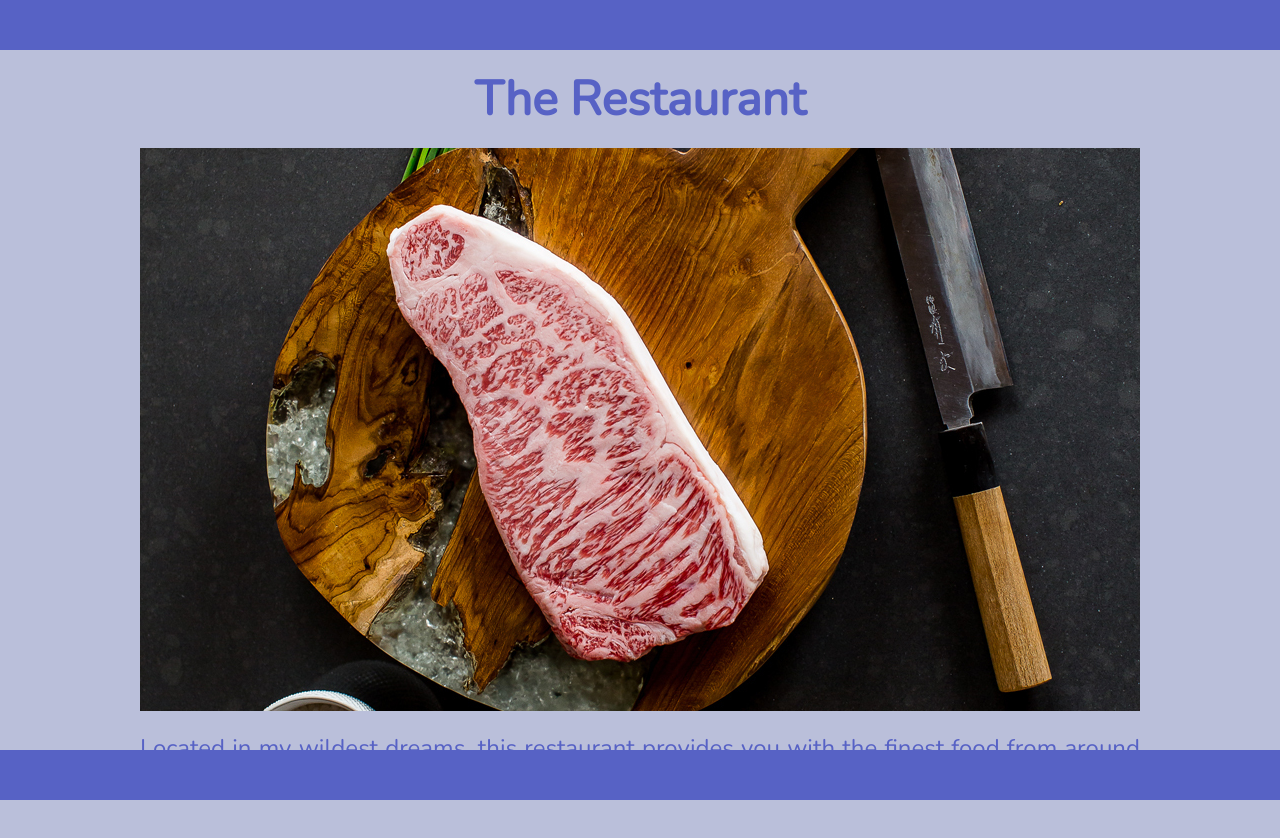
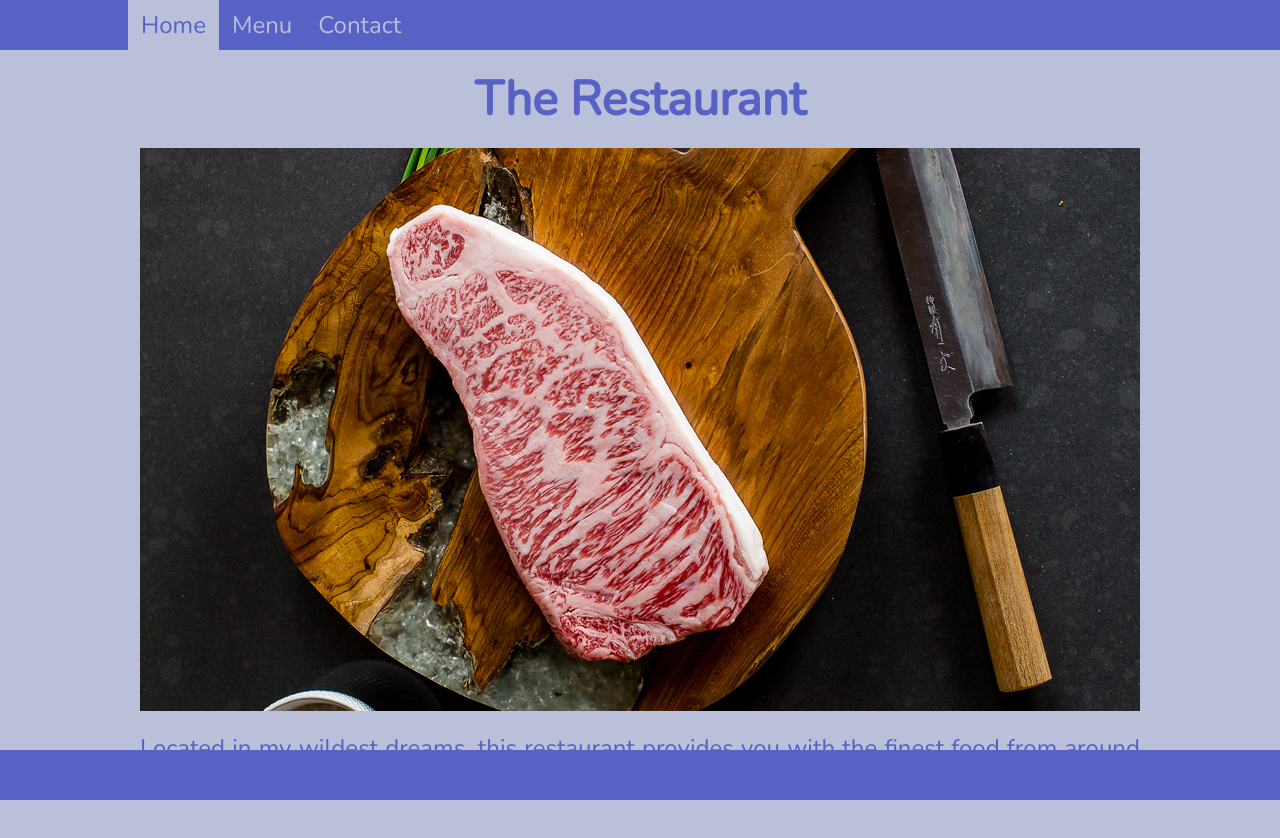
Before and after one commit to AjeetAthwal/restaurant-page-js, a website built with webpack: page dist/index.html in a window 1280 px wide. Built offline with nearby package versions, Linux system fonts and the light colour scheme.

Commit message:
added home, menu and contact tabs using js in separate es6 modules

```diff
--- /dev/null
+++ b/src/contactLoad.js
@@ -0,0 +1,11 @@
+const contactLoad = (mainDiv, toggle) => {
+    const h1Tag = document.createElement("h1");
+    h1Tag.innerText = "Contact Us"
+    h1Tag.classList.add("subcontent");
+
+    mainDiv.appendChild(h1Tag);
+
+    toggle("contact");
+}
+
+export default contactLoad;
--- a/src/index.js
+++ b/src/index.js
@@ -1,3 +1,38 @@
-import pageLoad from "./pageLoad"
+import {homeLoad, pageLoad} from "./pageLoad";
+import menuLoad from "./menuLoad";
+import contactLoad from "./contactLoad";
+import removeContent from "./removeContent";
 
-pageLoad();
+const headerTag = document.querySelector("header");
+const mainDiv = document.querySelector("#content");
+const headers = ["home" , "menu", "contact"];
+
+function toggle(header){
+    const headers = ["home" , "menu", "contact"];
+    toggleClass(header, headers);
+    toggleEventListeners(header, headers);
+}
+
+function toggleClass(header, headers){
+    headers.forEach(header => document.querySelector(`#${header}-nav`).classList.remove("active"));
+    document.querySelector(`#${header}-nav`).classList.add("active");
+}
+
+function toggleEventListeners(activeHeader, headers){
+    headers.forEach(header => document.querySelector(`#${header}-nav`).removeEventListener("click", load));
+
+    const headersAdj = headers.filter(header => header !== activeHeader);
+    headersAdj.forEach(header => document.querySelector(`#${header}-nav`).addEventListener("click", load));
+}
+
+function load(e){
+    const headerId = e.target.id;
+    const header = headerId.substring(0, headerId.indexOf("-"));
+
+    removeContent(mainDiv);
+    if (header === "home") homeLoad(mainDiv, toggle);
+    else if (header === "menu") menuLoad(mainDiv, toggle);
+    else if (header === "contact") contactLoad(mainDiv, toggle);
+}
+
+pageLoad(headerTag, mainDiv, toggle, headers);
--- /dev/null
+++ b/src/menuLoad.js
@@ -0,0 +1,11 @@
+const menuLoad = (mainDiv, toggle) => {
+    const h1Tag = document.createElement("h1");
+    h1Tag.innerText = "Menu"
+    h1Tag.classList.add("subcontent");
+
+    mainDiv.appendChild(h1Tag);
+
+    toggle("menu");
+}
+
+export default menuLoad;
--- a/src/pageLoad.js
+++ b/src/pageLoad.js
@@ -1,5 +1,4 @@
-const pageLoad = () => {
-    const mainDiv = document.querySelector("#content");
+const homeLoad = (mainDiv, toggle) => {
     const h1Tag = document.createElement("h1");
     h1Tag.innerText = "The Restaurant"
     h1Tag.classList.add("subcontent");
@@ -16,6 +15,27 @@ const pageLoad = () => {
     mainDiv.appendChild(h1Tag);
     mainDiv.appendChild(imgTag);
     mainDiv.appendChild(pTag);
+
+    toggle("home");
+}
+const pageLoad = (headerTag, mainDiv, toggle, headers) => {
+    const ulTag = document.createElement("ul");
+    headers.forEach(header => {
+        const liTag = document.createElement("li");
+        const aTag = document.createElement("a");
+
+        aTag.id = header + "-nav";
+        aTag.innerText = header.charAt(0).toUpperCase() + header.substring(1,);
+        aTag.href = "#"
+
+        liTag.appendChild(aTag);
+        ulTag.appendChild(liTag);
+    })
+
+    headerTag.appendChild(ulTag);
+
+
+    homeLoad(mainDiv, toggle)
 }
 
-export default pageLoad;
+export {homeLoad, pageLoad};
--- /dev/null
+++ b/src/removeContent.js
@@ -0,0 +1,5 @@
+function removeContent(mainDiv){
+    while (mainDiv.firstChild !== null) mainDiv.firstChild.remove(mainDiv.firstChild);
+}
+
+export default removeContent;
```
Also changed, not shown: dist/index.html, dist/main.js, dist/styles/style.css.
